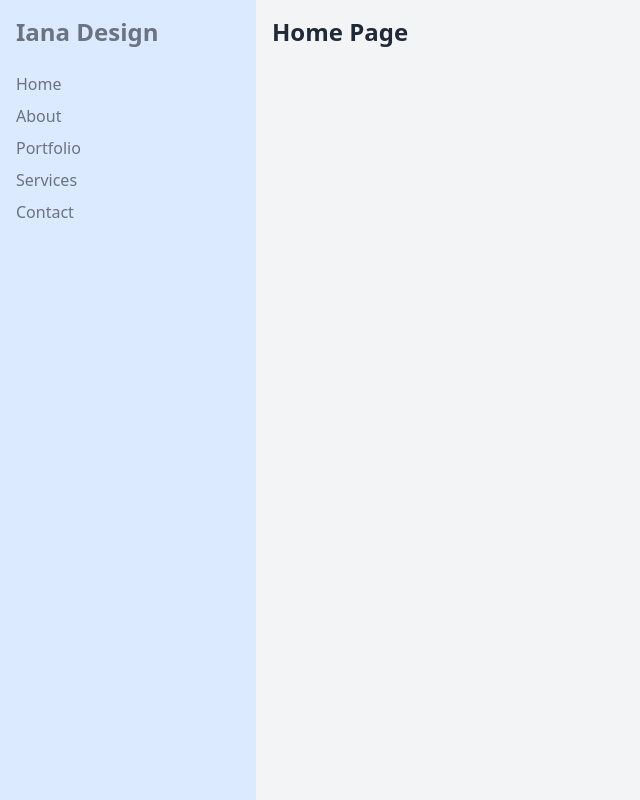
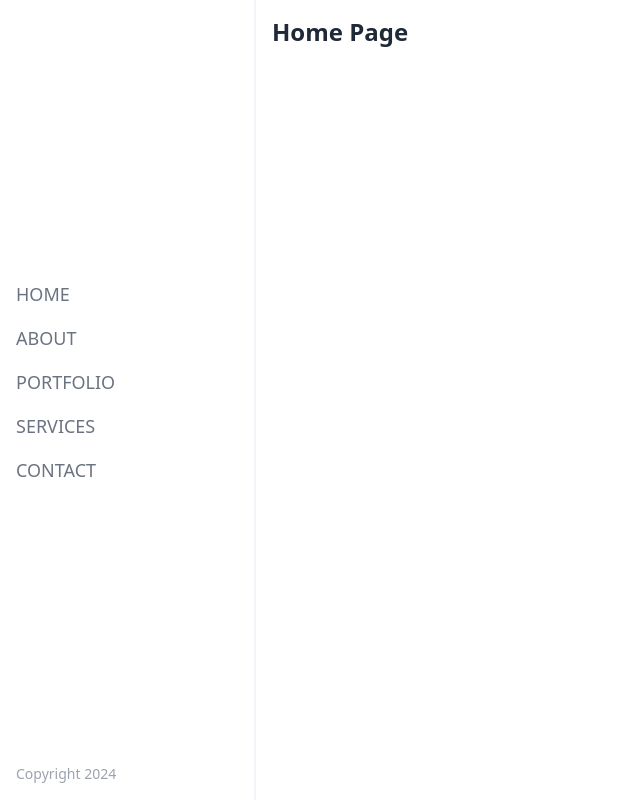
Before and after one commit to ianam/portfolio, a Next.js app: page /home in a window 1280 px wide. Shown: the whole page, without its empty margins (0-640 px from the left). Built offline with nearby package versions, Linux system fonts and the light colour scheme.

Commit message:
Nav styling

```diff
--- a/components/Header.js
+++ b/components/Header.js
@@ -3,13 +3,17 @@ import Link from 'next/link';
 const Header = () => {
     return (
         <header className="flex flex-col h-screen">
-            <nav className="bg-blue-100 w-64 min-h-full p-4 flex flex-col items-start">
-                <h1 className="text-gray-500 text-2xl font-bold mb-6">Iana Design</h1>
-                <Link href="/home" className="text-gray-500 hover:underline mb-2">Home</Link>
-                <Link href="/about" className="text-gray-500 hover:underline mb-2">About</Link>
-                <Link href="/portfolio" className="text-gray-500 hover:underline mb-2">Portfolio</Link>
-                <Link href="/services" className="text-gray-500 hover:underline mb-2">Services</Link>
-                <Link href="/contact" className="text-gray-500 hover:underline mb-2">Contact</Link>
+            <nav className="border-r-2 border-slate-100 min-h-full w-64 p-4 flex flex-col items-start justify-between">
+            <div className="flex flex-col justify-center grow">
+                <Link href="/home" className="text-lg uppercase text-gray-500 hover:underline mb-4">Home</Link>
+                <Link href="/about" className="text-lg uppercase text-gray-500 hover:underline mb-4">About</Link>
+                <Link href="/portfolio" className="text-lg uppercase text-gray-500 hover:underline mb-4">Portfolio</Link>
+                <Link href="/services" className="text-lg uppercase text-gray-500 hover:underline mb-4">Services</Link>
+                <Link href="/contact" className="text-lg uppercase text-gray-500 hover:underline mb-4">Contact</Link>
+            </div>
+            <div>
+                    <p className="text-sm text-gray-400">Copyright 2024</p>
+                </div>
             </nav>
         </header>
     );
--- a/pages/home.js
+++ b/pages/home.js
@@ -4,7 +4,7 @@ const Home = () => {
     return (
         <div className="flex">
             <Header />
-            <div className="bg-gray-100 p-4 w-screen">
+            <div className="p-4 w-screen">
                 <h1 className="text-2xl font-bold text-gray-800">Home Page</h1>
             </div>
         </div>
```
